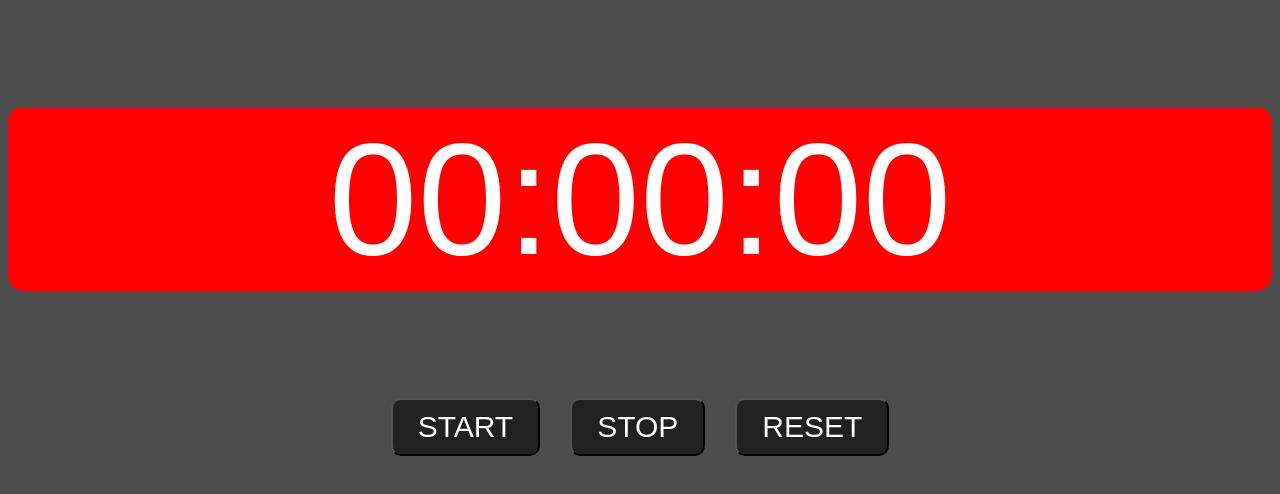
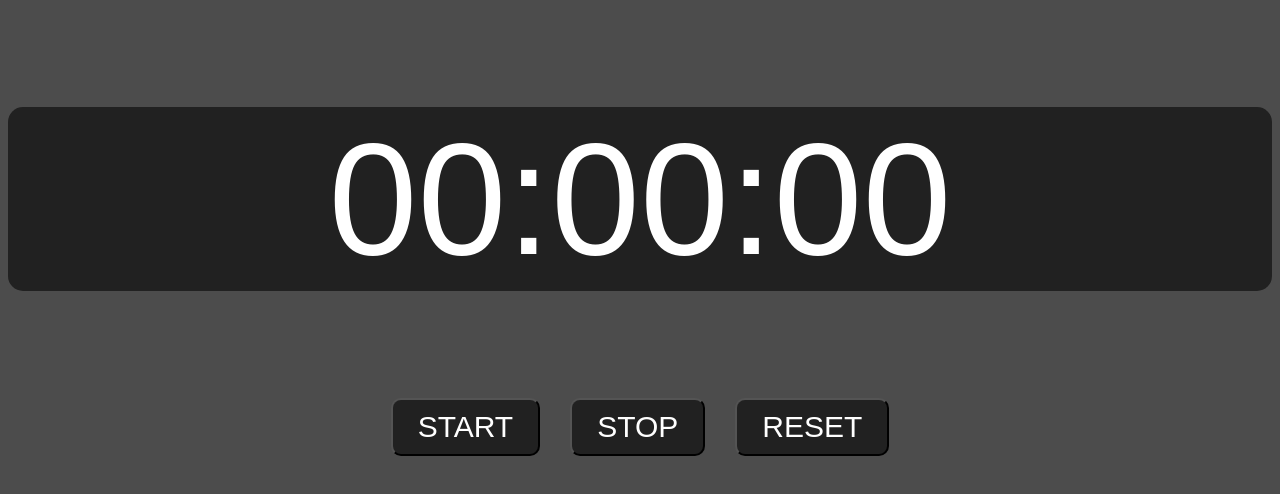
Before and after one commit to itsantu/Stopwatch, a plain HTML site: page index.html in a window 1280 px wide. Drawn offline with Linux system fonts and the light colour scheme; a web font is replaced by a local one.

Commit message:
Changed Background Color

```diff
--- a/index.html
+++ b/index.html
@@ -10,7 +10,7 @@
             font-family: "Cute Font", sans-serif;
             font-size: 160px;
             font-weight: 500;
-            background-color: red;
+            background-color: #212121;
             color: white;
             border-radius: 15px;
         }
```
